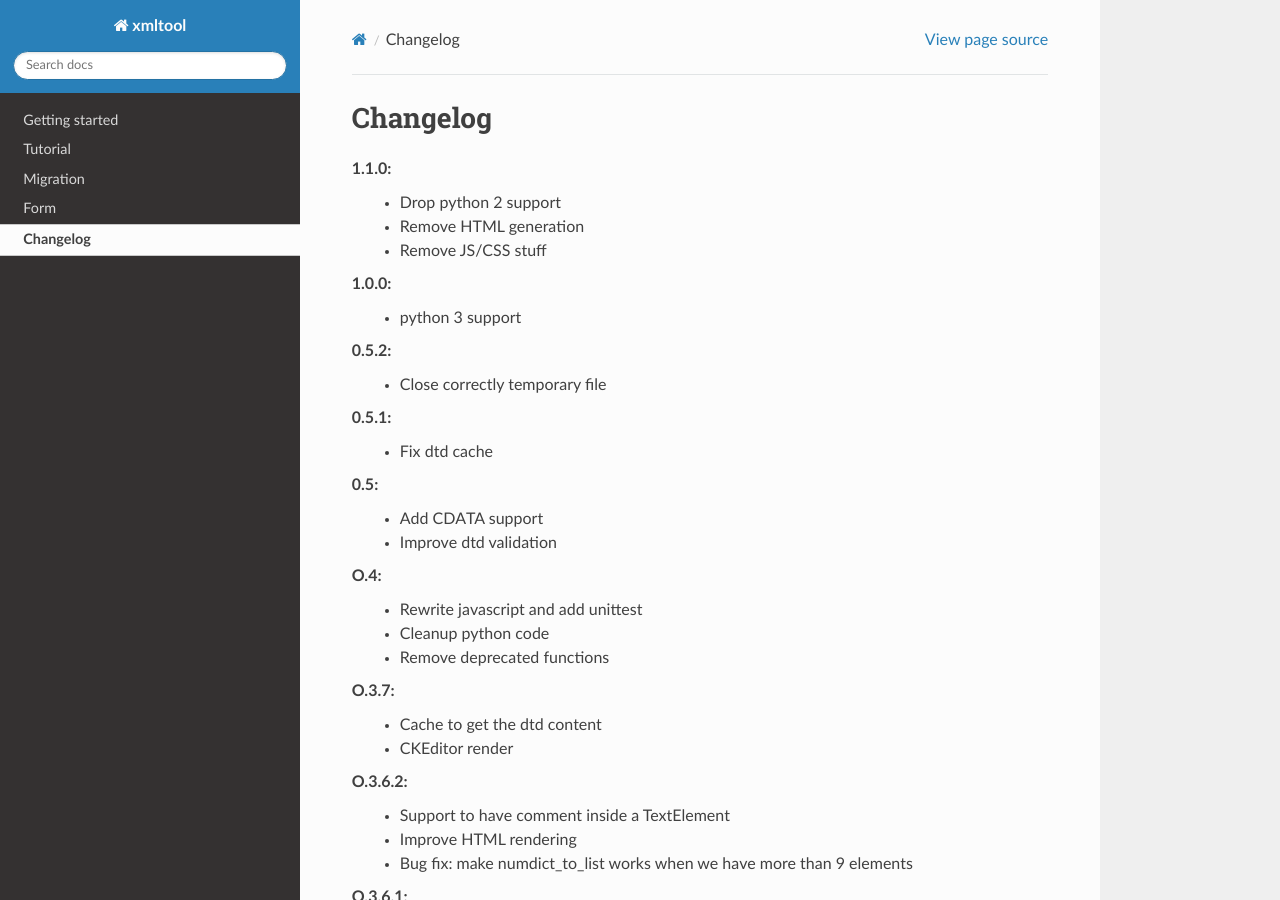
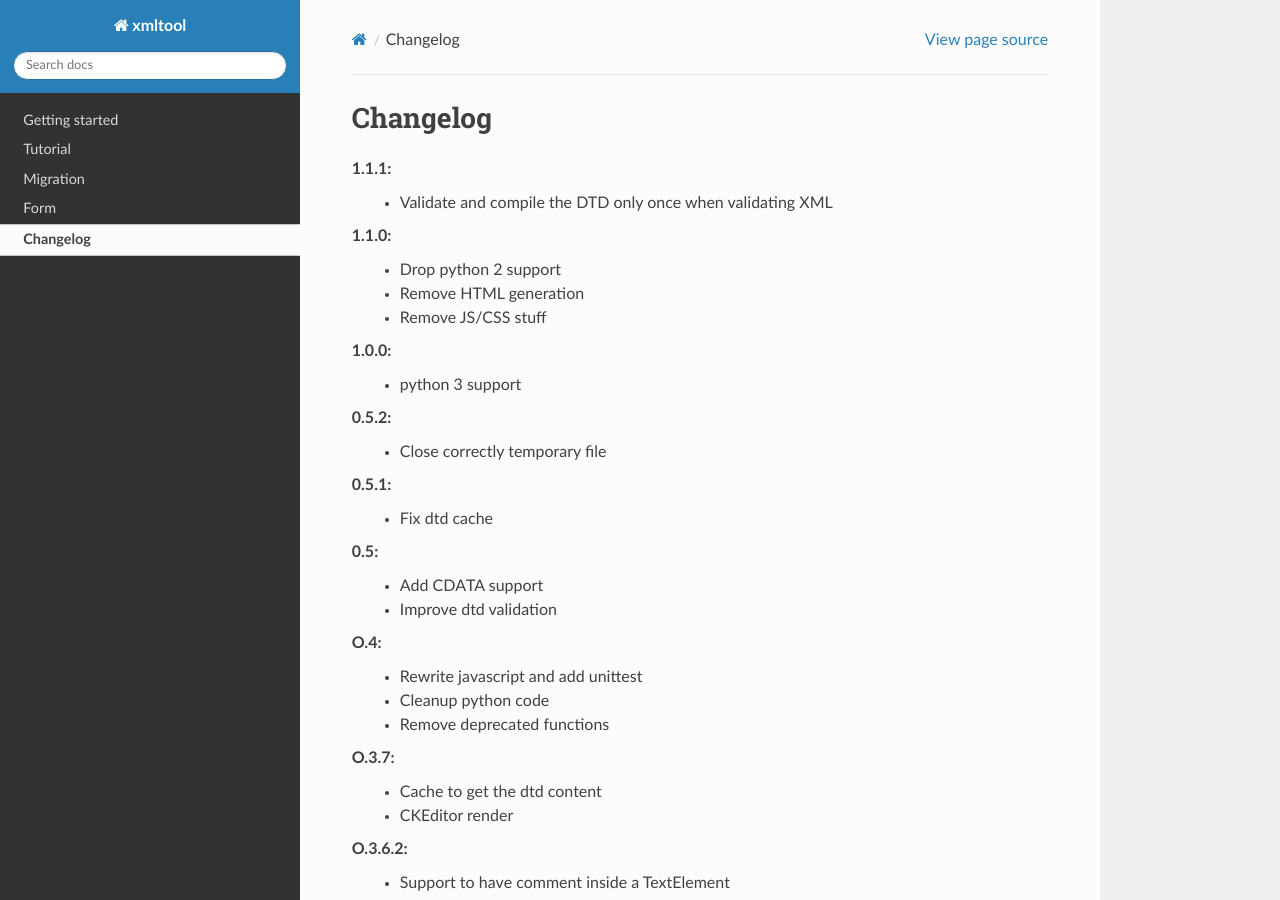
Before and after one commit to LeResKP/xmltool, a Sphinx documentation site: the page built from docs/changelog.rst, in a window 1280 px wide and 900 px high. Built offline with Sphinx 7.4.7 and the Read the Docs theme 3.1.0, drawn with Linux system fonts in a browser that asks for light colours; formulas are drawn with MathJax 3.

Commit message:
bump version
Co-Authored-By: Claude Opus 5.5 <noreply@anthropic.com>

```diff
--- a/docs/changelog.rst
+++ b/docs/changelog.rst
@@ -1,5 +1,8 @@
 Changelog
 =========
+
+1.1.1:
+   * Validate and compile the DTD only once when validating XML
 
 1.1.0:
    * Drop python 2 support
--- a/docs/conf.py
+++ b/docs/conf.py
@@ -60,7 +60,7 @@ copyright = "2014, Aurélien Matouillot"
 # The short X.Y version.
 version = "1.1"
 # The full version, including alpha/beta/rc tags.
-release = "1.1.0"
+release = "1.1.1"
 
 # The language for content autogenerated by Sphinx. Refer to documentation
 # for a list of supported languages.
--- a/setup.py
+++ b/setup.py
@@ -7,7 +7,7 @@ try:
 except ImportError:
     pass
 
-version = "1.1.0"
+version = "1.1.1"
 
 setup(
     name="xmltool",
```
